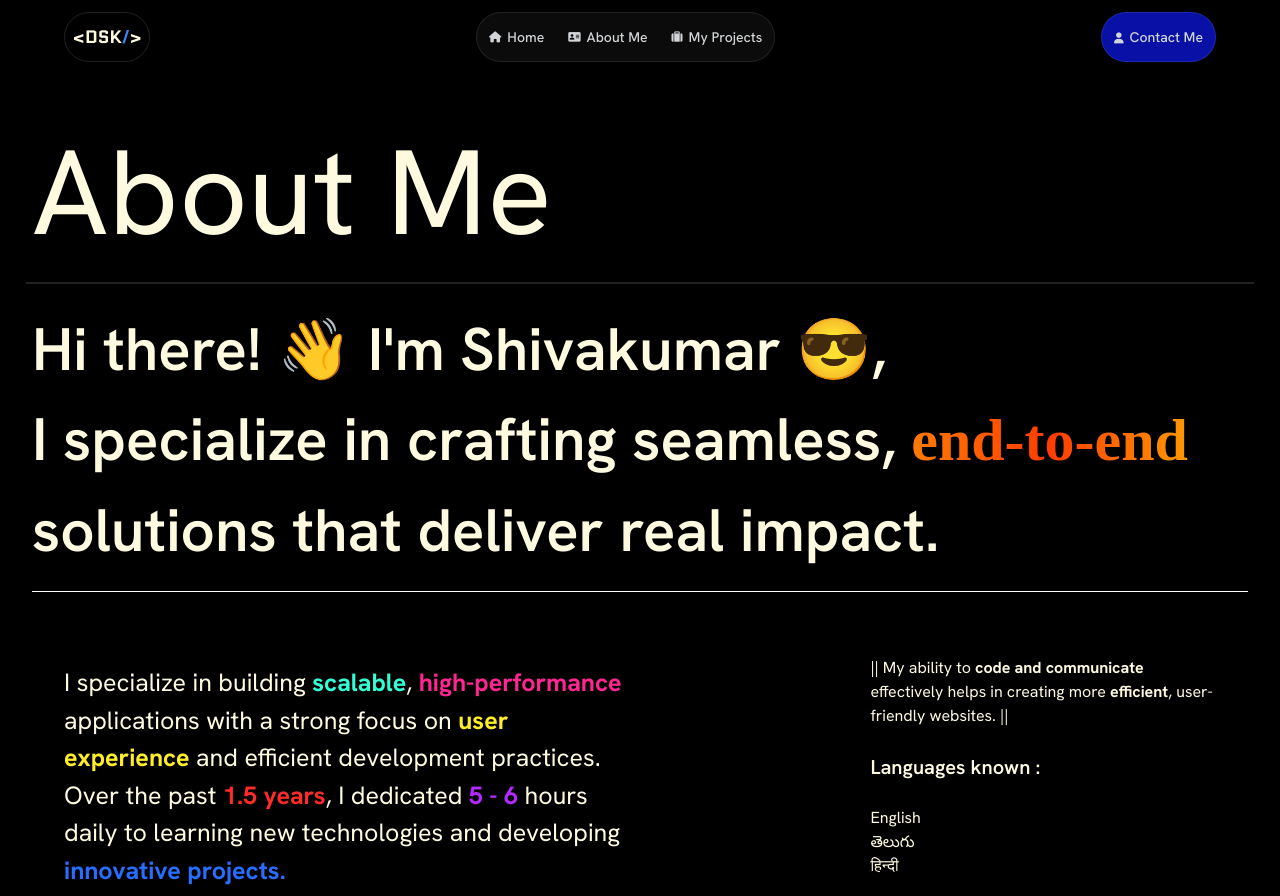
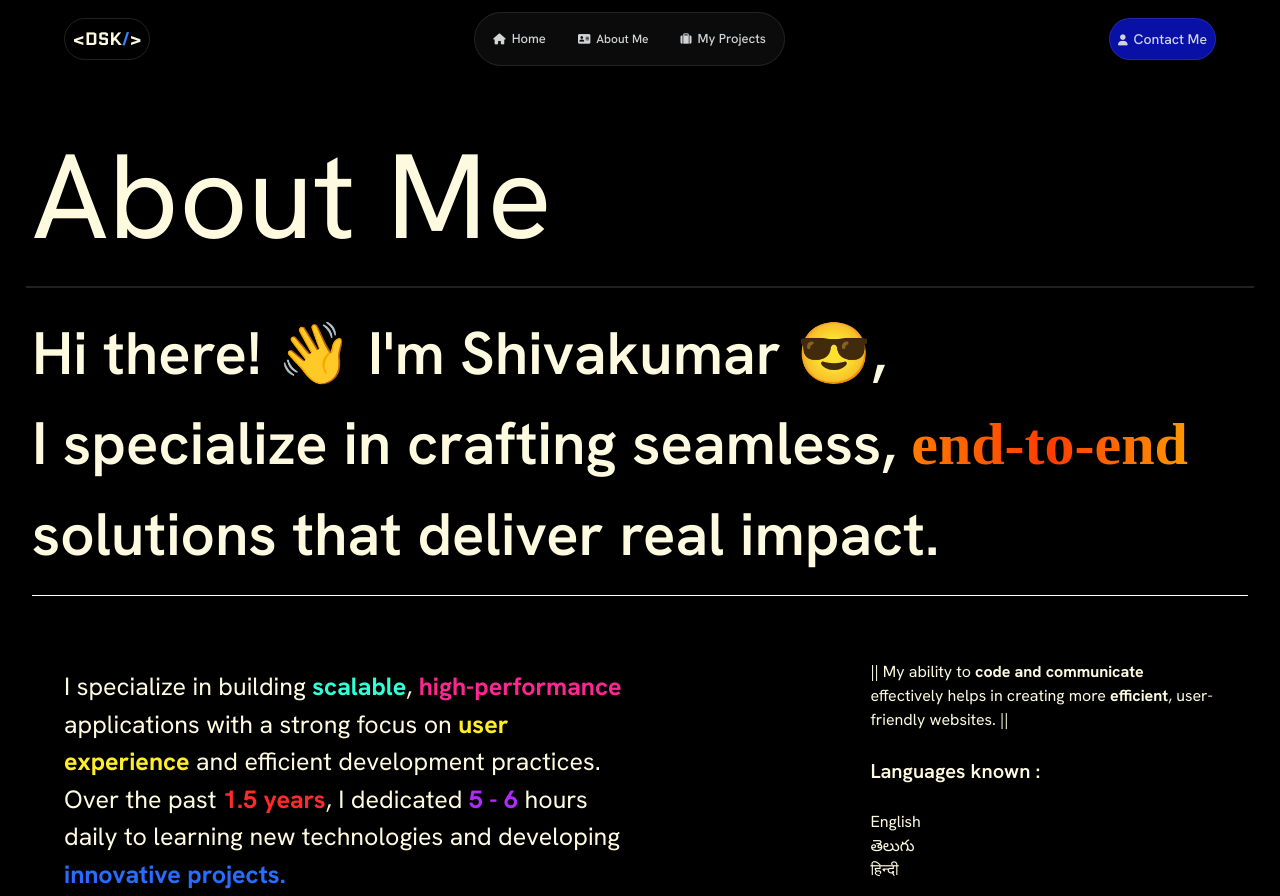
Before and after one commit to ShivakumarDornala/New-Portfolio-2026, a website: page about.html in a window 1280 px wide. Shown: the top 896 px of the page. Drawn offline with nearby package versions, Linux system fonts and the light colour scheme; a web font is replaced by a local one.

Commit message:
Chages in nav bar

```diff
--- a/about.html
+++ b/about.html
@@ -144,40 +144,40 @@
 
 <body class="font-['Hanken_Grotesk'] overflow-x-hidden">
   <div class="navigation">
-    <nav class="flex justify-between w-[90%] mx-auto m-3 text-base font-medium md:flex">
-      <a class="logo inline-block text-[18px] font-extrabold border border-[#ffffff21] rounded-full py-3 px-2 text-[#fefae0] font-['Quantico']"
+    <nav class="flex items-center justify-between w-[90%] mx-auto m-3 text-base font-medium md:flex">
+      <a class="logo inline-block text-[18px] font-extrabold border border-[#ffffff21] rounded-full py-2 px-2 text-[#fefae0] font-['Quantico'] hover:border hover:border-[#ffffff]"
         href="index.html">&lt;DSK<span class="text-blue-500">/</span>&gt;</a>
       <div
         class="dropdown-menu duration-1000 z-50 w-[95%] mx-auto text-white absolute -top-full md:static md:flex-row md:justify-center md:w-auto">
         <ul
-          class="main flex justify-between mx-auto flex-col md:flex md:border md:font-medium md:border-[#ffffff19] md:rounded-full md:flex-row md:justify-center text-[#d2d5d7] bg-black md:bg-[#0b0b0b]">
-          <a href="index.html">
+          class="main flex justify-between mx-auto flex-col md:flex md:border md:font-medium md:border-[#ffffff19] md:rounded-full md:flex-row md:p-2 md:justify-center text-[#d2d5d7] bg-black md:bg-[#0b0b0b] gap-3">
+          <a href="#">
             <li
-              class="flex items-center mt-3 hover:text-[#fff] border border-[#ffffff19] rounded-md py-3 px-2 md:border-none md:mt-0 md:py-3 md:px-3 text-[14px]">
+              class="flex items-center mt-3 hover:bg-[#2f2f2f] hover:rounded-full border border-[#ffffff19] rounded-md py-2 px-2 md:border-none md:mt-0 md:py-1.5 md:px-2.5 text-[13px] ">
               <i class="fa-solid fa-house text-[11px] mr-1.5"></i>Home
             </li>
           </a>
-          <a href="#">
+          <a href="about.html">
             <li
-              class="flex items-center mt-2 hover:text-[#fff] border border-[#ffffff19] rounded-md py-3 px-2 md:border-none md:mt-0 md:py-3 md:px-3 text-[14px]">
+              class="flex items-center mt-3 hover:bg-[#2f2f2f] hover:rounded-full border border-[#ffffff19] rounded-md py-3 px-2 md:border-none md:mt-0 md:py-1.5 md:px-2.5  text-[12px]">
               <i class="fa-solid fa-address-card mr-1.5 text-[11px]"></i>About Me
             </li>
           </a>
           <a href="projects.html">
             <li
-              class="flex items-center mt-2 hover:text-[#fff] border border-[#ffffff19] rounded-md py-3 px-2 md:border-none md:mt-0 md:py-3 md:px-3 text-[14px]">
+              class="flex items-center mt-2 hover:bg-[#2f2f2f] hover:rounded-full border border-[#ffffff19] rounded-md py-3 px-2 md:border-none md:mt-0 md:py-1.5 md:px-2.5  text-[13px]">
               <i class="fa-solid fa-suitcase mr-1.5 text-[11px]"></i>My Projects
             </li>
           </a>
           <a class="md:hidden" href="contact.html">
-            <li class="flex items-center mt-2 hover:text-[#fff] border border-[#ffffff19] rounded-md p-2 text-[14px]">
+            <li class="flex items-center mt-2 hover:text-[#fff] border border-[#ffffff19] rounded-md p-2 text-[13px]">
               <i class="fa-solid fa-user mr-1.5 text-[11px]"></i>Contact Me
             </li>
           </a>
         </ul>
       </div>
       <div
-        class="contact hidden md:block hover:text-[#fff] text-[#d2d5d7] bg-[#0810a6] text-[14px] md:font-medium md:border border-[#ffffff19] rounded-full md:py-3 md:px-3 md:top-0 relative">
+        class="contact hidden md:block transition-transform duration-200 ease-out hover:-translate-y-1 text-[#d2d5d7] bg-[#0810a6] text-[14px] md:font-medium md:border border-[#ffffff19] rounded-full md:py-2 md:px-2">
         <a href="contact.html">
           <i class="fa-solid fa-user mr-1.5 text-[11px]"></i>Contact Me</a>
       </div>
```
Also changed, not shown: contact.html (+13 -11 lines), index.html (+1 -1 lines), projects.html (+12 -10 lines).
